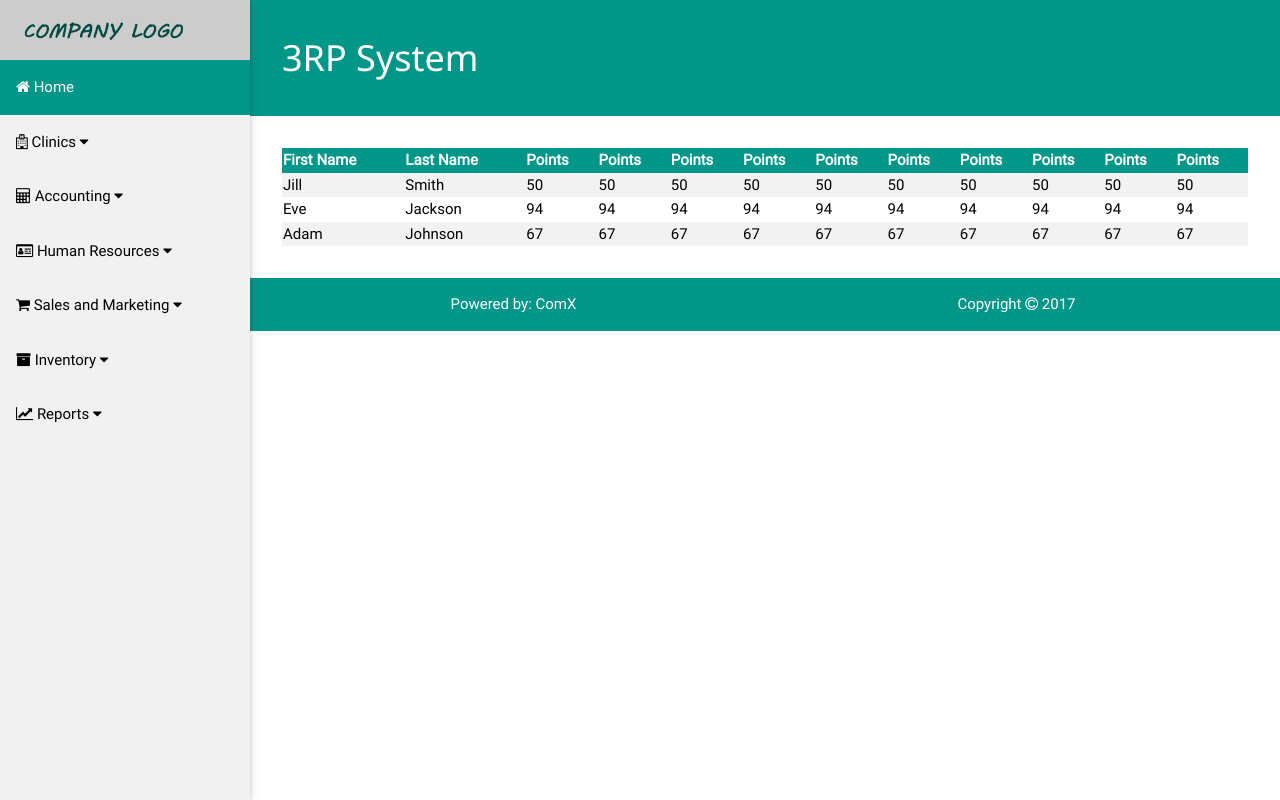
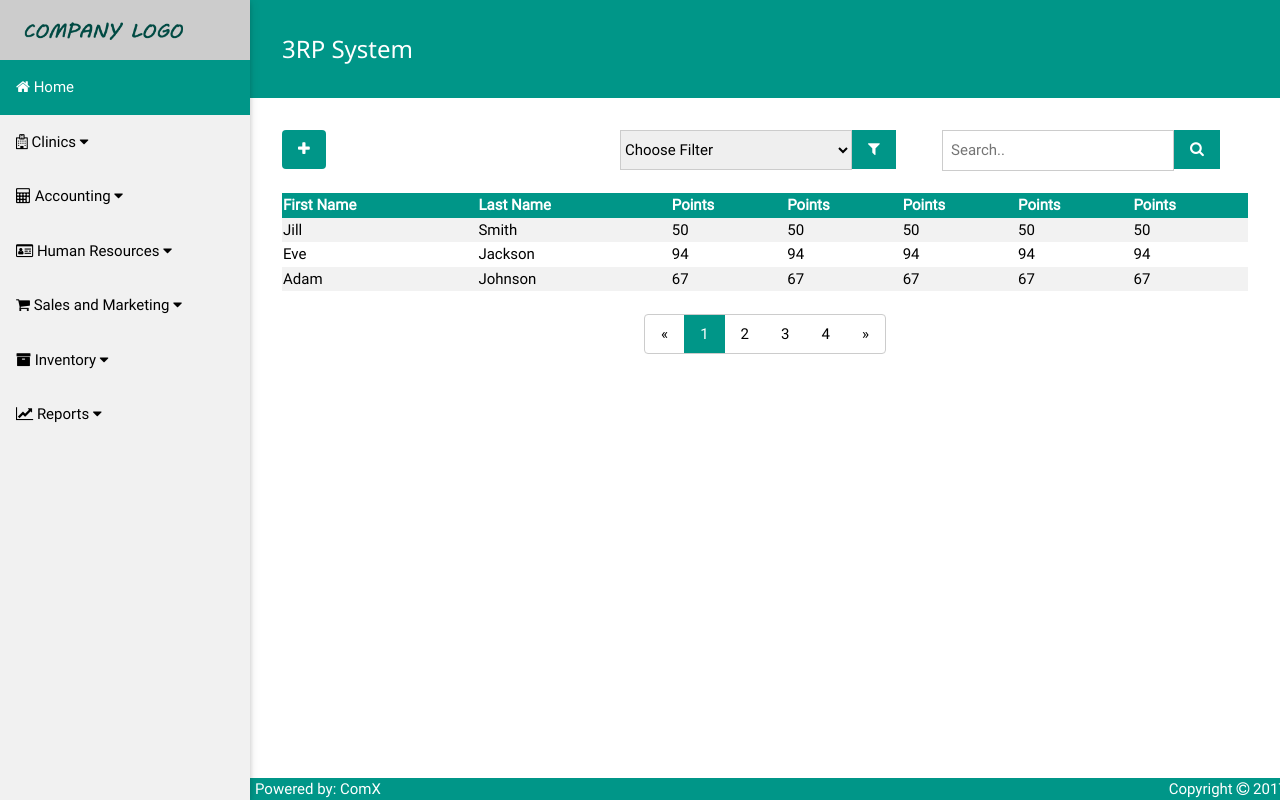
Before and after one commit to IbrahimAlgadi/Template, a PHP site: page /template.html in a window 1280 px wide. Run offline with PHP 8.4, Linux system fonts and the light colour scheme.

Commit message:
Mustafa Ibraihm Mudather
Finished Primery Design

```diff
--- /dev/null
+++ b/NewProjectTemplate/TODO.txt
@@ -0,0 +1,2 @@
+TODO:
+	1 - Flip The ^ to down one in the sidebar items when selected.
--- a/NewProjectTemplate/styles.css
+++ b/NewProjectTemplate/styles.css
@@ -223,3 +223,9 @@ hr{border:0;border-top:1px solid #eee;margin:20px 0}
     width: 100%!important;
 }
 .data-view table tr:nth-child(even) {background-color: #f2f2f2}
+
+@media(max-width:500){
+    footer .copy-right{
+        display: none;
+    }
+}
--- a/NewProjectTemplate/template.html
+++ b/NewProjectTemplate/template.html
@@ -12,6 +12,12 @@
 body {font-family: "Roboto", sans-serif}
 .w3-bar-block .w3-bar-item{padding:16px;font-weight:bold}
 </style>
+
+<script>
+
+</script>
+
+
 <body>
 
 <nav class="w3-sidebar w3-bar-block w3-collapse w3-animate-left w3-card-2" style="z-index:3;width:250px;" id="mySidebar">
@@ -81,23 +87,64 @@ body {font-family: "Roboto", sans-serif}
 </div>
 
 <header class="w3-container w3-theme" style="padding:21px 32px">
-  <h1 class="w3-xxlarge">3RP System</h1>
+  <h1 class="w3-xlarge">3RP System</h1>
 </header>
 
 <div class="w3-container" style="padding:32px;">
     <div class="w3-row">
+    <div class="w3-col m4 ">
 
-    <div  class="w3-col m12 " style="">
+    <button onclick="document.getElementById('id01').style.display='block'" class="w3-button w3-teal w3-round-medium w3-medium" title="Add New"><i class="fa fa-plus"></i> </button>
+
+    <div id="id01" class="w3-modal">
+    <div class="w3-modal-content w3-card-4 w3-animate-zoom" style="max-width:600px">
+
+      <div class="w3-center"><br>
+        <span onclick="document.getElementById('id01').style.display='none'" class="w3-button w3-xlarge w3-hover-red w3-display-topright" title="Close Modal">&times;</span>
+        <img src="img_avatar4.png" alt="Insert" style="width:30%" class="w3-circle w3-margin-top">
+      </div>
+
+      <form class="w3-container" action="/action_page.php">
+        <div class="w3-section">
+          <input class="w3-input w3-border w3-margin-bottom" type="text" placeholder="Enter Username" name="usrname" required>
+          <input class="w3-input w3-border" type="password" placeholder="Enter Password" name="psw" required>
+          <button class="w3-button w3-block w3-teal w3-section w3-padding" type="submit">Add</button>
+        </div>
+      </form>
+
+      <div class="w3-container w3-border-top w3-padding-16 w3-light-grey">
+        <button onclick="document.getElementById('id01').style.display='none'" type="button" class="w3-button w3-red">Cancel</button>
+      </div>
+
+    </div>
+  </div>
+    </div>
+    <div class="w3-col m4 ">
+    <div class="w3-container">
+        <select class="w3-select w3-border" style="float: left; width: 80%;" name="option">
+            <option value="" selected>Choose Filter</option>
+            <option value="1">Filter 1</option>
+            <option value="2">Filter 2</option>
+            <option value="3">Filter 3</option>
+        </select>
+        <a href="#" class="w3-button w3-teal" title="Filter Results"><i class="fa fa-filter"></i></a>
+    </div>
+    </div>
+    <div class="w3-right w3-col m4 ">
+        <div class="w3-container">
+            <input type="text" class="w3-input w3-border" style="float: left; width: 80%;" placeholder="Search..">
+            <a href="#" class="w3-button w3-teal" title="Search"><i class="fa fa-search"></i></a>
+        </div>
+    </div>
+    </div>
+<br />
+    <div class="w3-row">
+    <div  class="w3-col m12" style="">
         <div class="data-view" style="overflow-x:auto; ">
           <table>
             <tr class="w3-teal">
               <th>First Name</th>
               <th>Last Name</th>
-              <th>Points</th>
-              <th>Points</th>
-              <th>Points</th>
-              <th>Points</th>
-              <th>Points</th>
               <th>Points</th>
               <th>Points</th>
               <th>Points</th>
@@ -112,20 +159,10 @@ body {font-family: "Roboto", sans-serif}
               <td>50</td>
               <td>50</td>
               <td>50</td>
-              <td>50</td>
-              <td>50</td>
-              <td>50</td>
-              <td>50</td>
-              <td>50</td>
             </tr>
             <tr>
               <td>Eve</td>
               <td>Jackson</td>
-              <td>94</td>
-              <td>94</td>
-              <td>94</td>
-              <td>94</td>
-              <td>94</td>
               <td>94</td>
               <td>94</td>
               <td>94</td>
@@ -140,28 +177,33 @@ body {font-family: "Roboto", sans-serif}
               <td>67</td>
               <td>67</td>
               <td>67</td>
-              <td>67</td>
-              <td>67</td>
-              <td>67</td>
-              <td>67</td>
-              <td>67</td>
             </tr>
           </table>
         </div>
     </div>
+
+    <div class="w3-col m12">
+        <div class="w3-center" >
+        <br />
+        <div class="w3-bar w3-border w3-round">
+          <a href="#" class="w3-bar-item w3-button">&laquo;</a>
+          <a href="#" class="w3-bar-item w3-button w3-teal">1</a>
+          <a href="#" class="w3-bar-item w3-button">2</a>
+          <a href="#" class="w3-bar-item w3-button">3</a>
+          <a href="#" class="w3-bar-item w3-button">4</a>
+          <a href="#" class="w3-bar-item w3-button">&raquo;</a>
+        </div>
+    </div>
+    </div>
+
     </div>
 </div>
 
-<footer class="w3-container w3-theme" style="padding:0px">
-
+<footer class="w3-container w3-bottom w3-theme" style="padding:0px">
   <div class="w3-row">
-  <div class="w3-col m6">
-    <p style="padding-left: 12px; text-align:center; ">Powered by: ComX</p>
+  <div class="w3-left" style="padding-left: 5px;">Powered by: ComX</div>
+  <div class="copy-right w3-right" style="margin-right: 19%;">Copyright <i class="fa fa-copyright"></i> 2017</div>
   </div>
-  <div class="w3-col m6">
-    <p style="padding-right: 12px; text-align: center; ">Copyright <i class="fa fa-copyright"></i> 2017</p>
-  </div>
-</div>
 </footer>
 
 </div>
@@ -188,6 +230,7 @@ function myFunction() {
         document.getElementById("myTop").classList.remove("w3-card-4", "w3-animate-opacity");
     }
 }
+
 
 // Accordions
 function myAccordion(id) {
```
Also changed, not shown: NewProjectTemplate/New Text Document.txt (deleted, +0 -60 lines).
